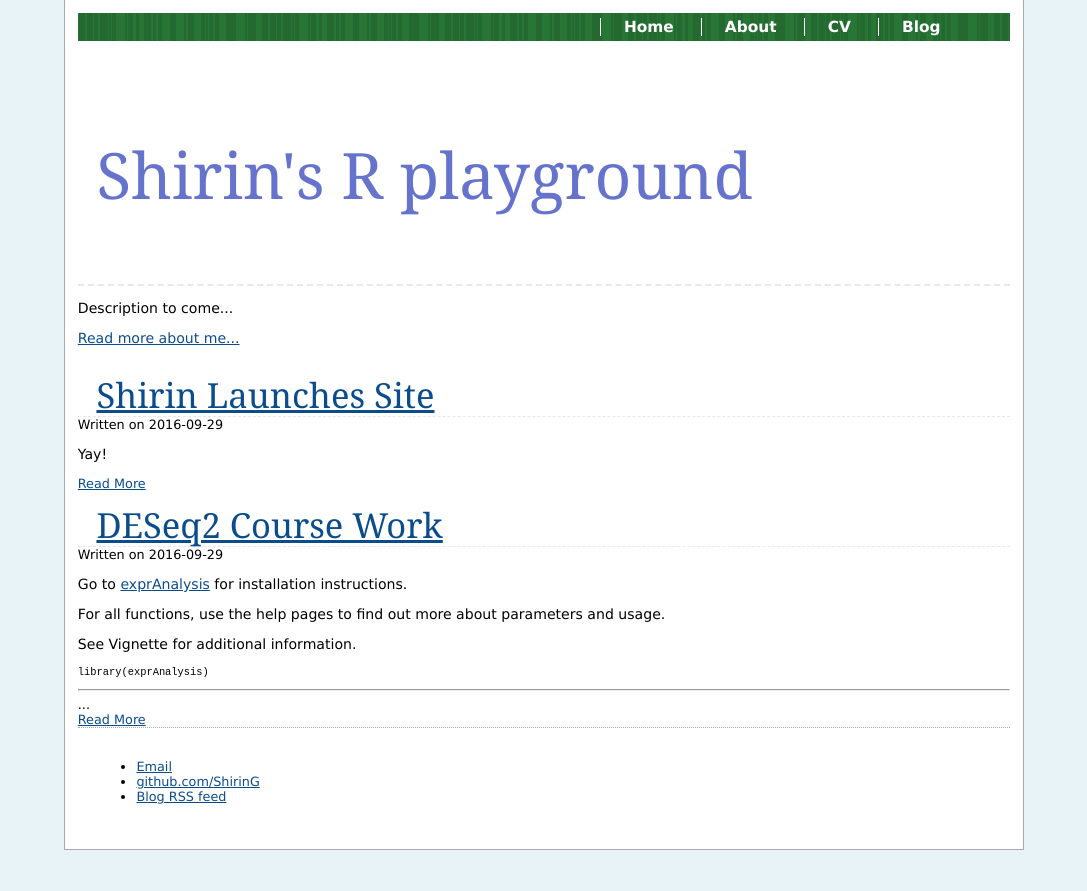
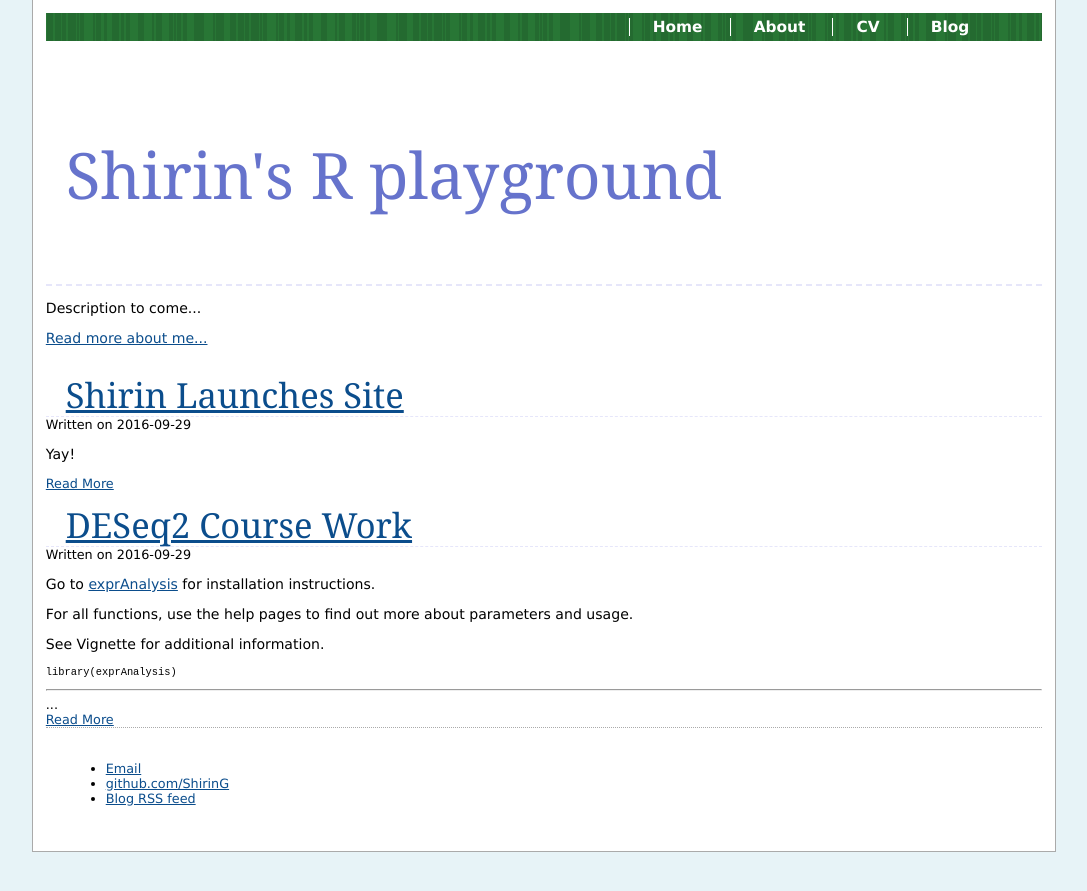
Before and after one commit to ShirinG/ShirinG.github.io, a Jekyll site: the page built from index.html, in a window 1280 px wide. Shown: the top 891 px of the page, without its empty margins (96-1183 px from the left). Built offline with Jekyll 4.4.1, drawn with Linux system fonts in a browser that asks for light colours.

Commit message:
Update main.css

```diff
--- a/css/main.css
+++ b/css/main.css
@@ -15,7 +15,7 @@ html {
 body {
   margin: 0 auto;
   padding: 1%; /* Ein wenig Abstand, damit der Anschein eines Blattes auf der Wand immer erhalten bleibt. */
-  max-width: 75em; /* Eine Begrenzung der Breite auf höhstens 75em. Das machen wir um nicht zu lange Textbreiten zu erhalten, welche dann schlecht zu lesen sind. */
+  max-width: 80em; /* Eine Begrenzung der Breite auf höhstens 75em. Das machen wir um nicht zu lange Textbreiten zu erhalten, welche dann schlecht zu lesen sind. */
   font-family: verdana, arial, sans-serif ;
  font-size: 0.8em; /* Ein Kompromiss über den man sicherlich streiten kann, aber viele Leute empfinden die von Ihnen selbst eingestellte Textgröße für zu groß, wissen aber nicht wie man das ändert. */
   border: 1px solid #aaa; /* Eine kleine optische Abgrenzung. */
```
